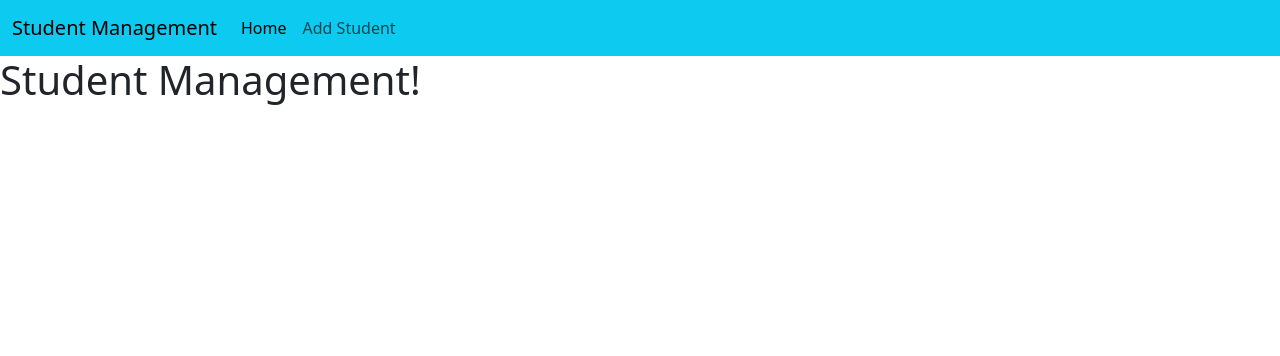
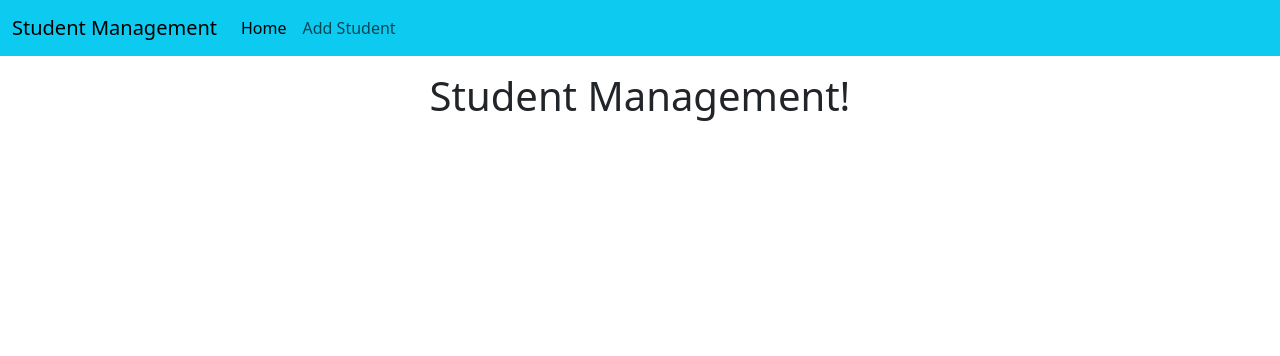
Before and after one commit to devsharifmahmud/std_manage, a Django app: page /std/ in a window 1280 px wide. Shown: the top 356 px of the page. Run offline with Django 5.2, Linux system fonts and the light colour scheme.

Commit message:
Update code

```diff
--- a/templates/std/home.html
+++ b/templates/std/home.html
@@ -8,7 +8,7 @@
   </head>
   <body>
     {% include 'std/navbar.html'%}
-    <h1>Student Management!</h1>
+    <h1 class="text-center my-3">Student Management!</h1>
     <script src="https://cdn.jsdelivr.net/npm/bootstrap@5.3.8/dist/js/bootstrap.bundle.min.js" integrity="sha384-FKyoEForCGlyvwx9Hj09JcYn3nv7wiPVlz7YYwJrWVcXK/BmnVDxM+D2scQbITxI" crossorigin="anonymous"></script>
   </body>
 </html>
```
